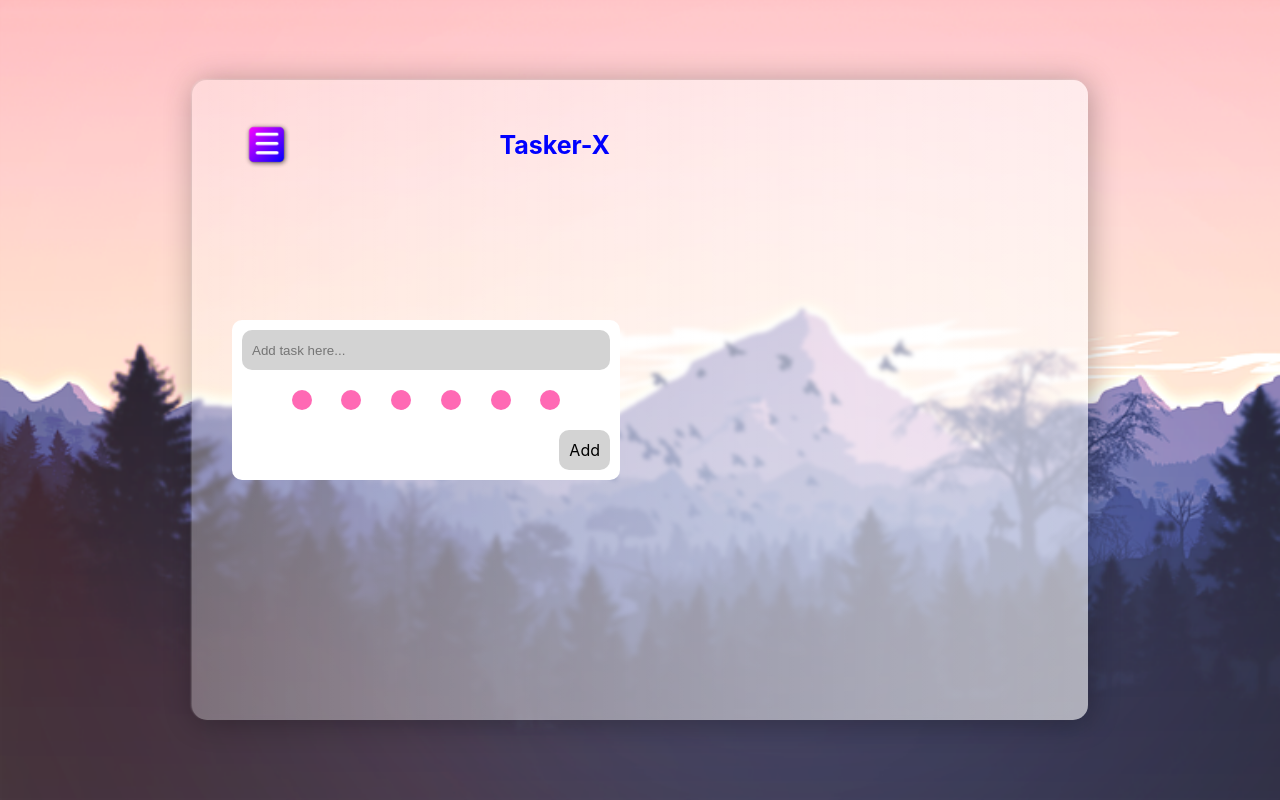
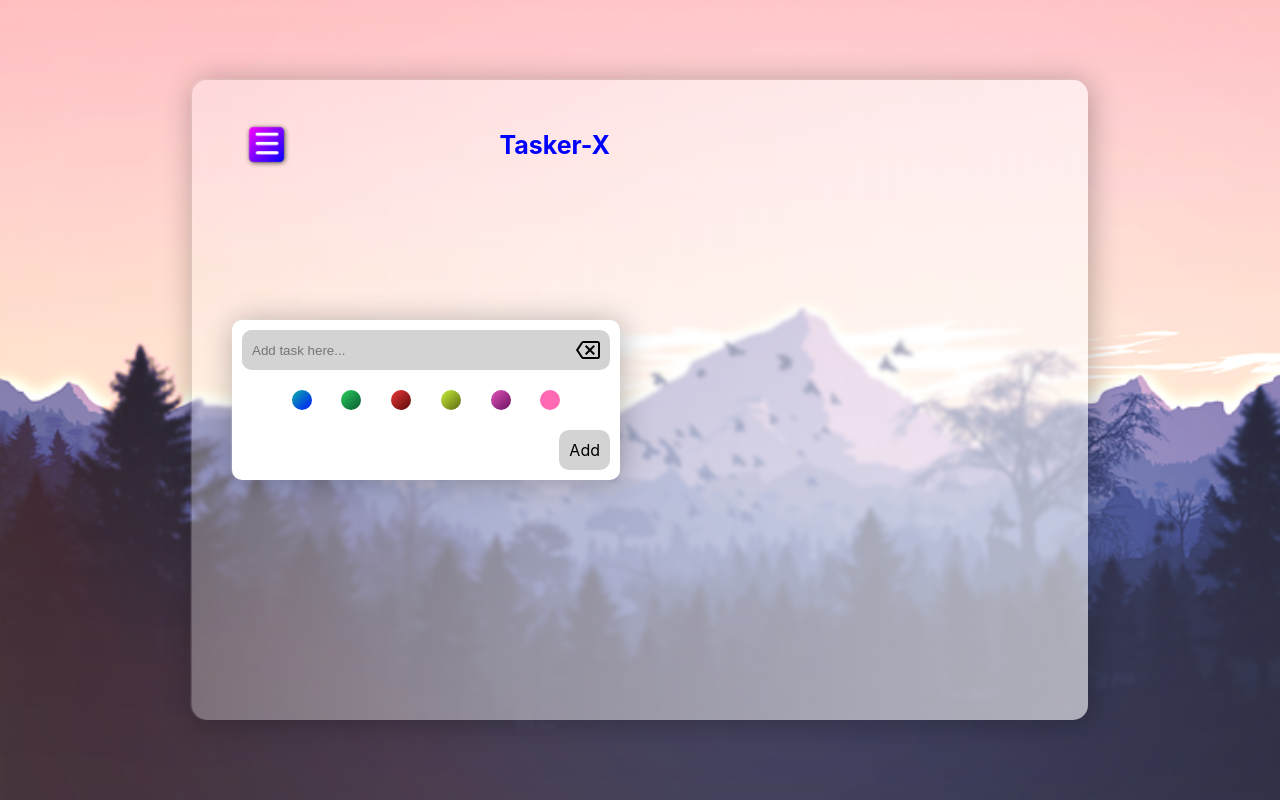
Before and after one commit to korathbasil/react-to-do-list, a React (Create React App) app: page / in a window 1280 px wide. Built offline with nearby package versions, Linux system fonts and the light colour scheme.

Commit message:
background colorchange of addTaskForm works

```diff
--- a/src/components/AddTask/AddTask.module.css
+++ b/src/components/AddTask/AddTask.module.css
@@ -5,18 +5,32 @@
   /* height: 200px; */
   padding: 10px;
   color: white;
+  /* background: linear-gradient(
+    135deg,
+    rgba(10, 176, 163, 1) 0%,
+    rgba(0, 22, 255, 1) 100%
+  ); */
+  box-shadow: 2px 2px 30px #0000004d, -1px -1px 2px #ffffff52;
 }
 .inputContainer {
   width: 100%;
+  display: flex;
+  align-items: center;
+  background-color: lightgray;
+  border-radius: 10px;
 }
 .inputContainer > input {
-  width: 100%;
+  /* width: 100%; */
   height: 40px;
   border-radius: 10px;
   border: none;
   padding: 0 10px;
   outline: none;
   background-color: lightgray;
+  flex: 1;
+}
+.inputContainer > img {
+  margin-right: 10px;
 }
 .colorPicker {
   width: 100%;
@@ -30,6 +44,45 @@
   border-radius: 999px;
   background-color: hotpink;
 }
+
+.colorCircle:nth-child(1) {
+  background: linear-gradient(
+    135deg,
+    rgba(10, 176, 163, 1) 0%,
+    rgba(0, 22, 255, 1) 100%
+  );
+}
+.colorCircle:nth-child(2) {
+  background: linear-gradient(
+    135deg,
+    rgba(43, 207, 94, 1) 0%,
+    rgba(8, 88, 48, 1) 100%
+  );
+}
+.colorCircle:nth-child(3) {
+  background: linear-gradient(
+    135deg,
+    rgba(238, 57, 57, 1) 0%,
+    rgba(88, 8, 8, 1) 100%
+  );
+}
+.colorCircle:nth-child(4) {
+  background: linear-gradient(
+    135deg,
+    rgba(197, 238, 57, 1) 0%,
+    rgba(92, 105, 16, 1) 100%
+  );
+}
+.colorCircle:nth-child(5) {
+  background: linear-gradient(
+    135deg,
+    rgba(226, 85, 185, 1) 0%,
+    rgba(105, 16, 99, 1) 100%
+  );
+}
+.colorCircle:nth-child(6) {
+}
+
 .action {
   width: 100%;
   display: flex;
--- a/src/components/AddTask/AddTask.tsx
+++ b/src/components/AddTask/AddTask.tsx
@@ -1,5 +1,7 @@
-import { useState, useRef, RefObject } from "react";
+import { useState, useRef } from "react";
 import styles from "./AddTask.module.css";
+
+import ClearIcon from "../../assets/clear-icon-outlined.png";
 
 interface addTaskProps {
   addTask: (task: string) => void;
@@ -7,6 +9,7 @@ interface addTaskProps {
 
 const AddTask: React.FC<addTaskProps> = ({ addTask }) => {
   const submitButttonRef = useRef<HTMLButtonElement>(null);
+  const addTaskRef = useRef<HTMLDivElement>(null);
   const [task, setTask] = useState("");
 
   const formSubmitHandler = (e: React.SyntheticEvent) => {
@@ -14,19 +17,30 @@ const AddTask: React.FC<addTaskProps> = ({ addTask }) => {
     addTask(task);
     setTask("");
   };
+  const form = document.querySelector(".addTask") as HTMLFormElement;
 
   return (
-    <form className={styles.addTask} onSubmit={formSubmitHandler}>
+    <div className={styles.addTask} ref={addTaskRef}>
+      <form id="inputTaskForm" onSubmit={formSubmitHandler}>
         <div className={styles.inputContainer}>
           <input
             type="text"
             value={task}
-          onChange={(e) => setTask(e.target.value)}
+            onChange={(e) => {}}
             placeholder="Add task here..."
           />
+          <img src={ClearIcon} alt="" onClick={() => setTask("")} />
         </div>
         <div className={styles.colorPicker}>
-        <div className={styles.colorCircle}></div>
+          <div
+            className={styles.colorCircle}
+            onClick={() => {
+              if (addTaskRef.current !== null) {
+                addTaskRef.current.style.background =
+                  "linear-gradient(135deg, rgba(226,85,185,1) 0%, rgba(105,16,99,1) 100%)";
+              }
+            }}
+          ></div>
           <div className={styles.colorCircle}></div>
           <div className={styles.colorCircle}></div>
           <div className={styles.colorCircle}></div>
@@ -45,6 +59,7 @@ const AddTask: React.FC<addTaskProps> = ({ addTask }) => {
           </div>
         </div>
       </form>
+    </div>
   );
 };
 
```
Also changed, not shown: src/assets/clear-icon-outlined.png (added). Lines whose indentation alone changed are shown as unchanged.
